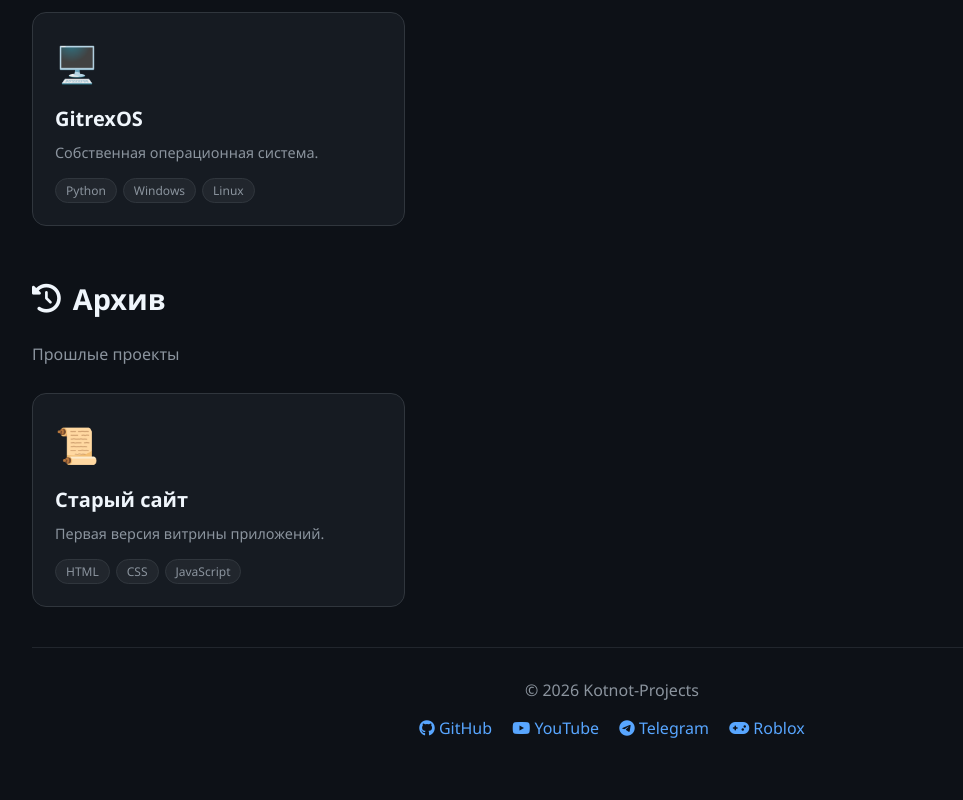
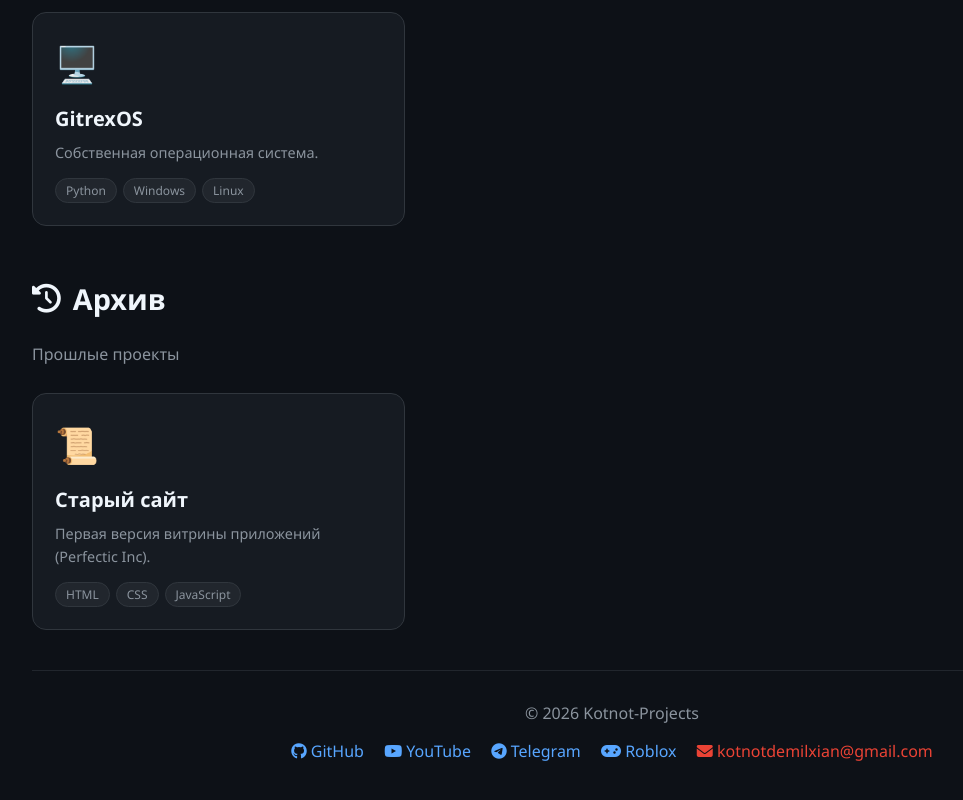
Before and after one commit to Kotnot-Projects/site, a plain HTML site: page index.html in a window 1280 px wide. Shown: the part 1722-2522 px from the top of the page, without its empty margins (28-991 px from the left). Drawn offline with Linux system fonts and the light colour scheme.

Commit message:
Update index.html

```diff
--- a/index.html
+++ b/index.html
@@ -21,6 +21,7 @@ header h1{font-size:2.2rem;color:#f0f6fc;margin-bottom:15px}
 .social-btn.youtube:hover{background:#ff0000;color:#fff}
 .social-btn.telegram:hover{background:#0088cc;color:#fff}
 .social-btn.roblox:hover{background:#e2231a;color:#fff}
+.social-btn.email:hover{background:#ea4335;color:#fff}
 .section-title{color:#f0f6fc;margin:50px 0 20px;font-size:1.8rem;display:flex;align-items:center;gap:12px;flex-wrap:wrap}
 .section-subtitle{color:#8b949e;margin-bottom:25px;font-size:1rem}
 .apps-grid{display:grid;grid-template-columns:repeat(auto-fill,minmax(300px,1fr));gap:20px}
@@ -57,6 +58,8 @@ header h1{font-size:2.2rem;color:#f0f6fc;margin-bottom:15px}
 footer{text-align:center;padding:30px 0;margin-top:40px;color:#8b949e;border-top:1px solid #21262d}
 footer a{color:#58a6ff;text-decoration:none;margin:0 8px}
 footer a:hover{text-decoration:underline}
+footer .email-footer{color:#ea4335;margin:0 8px;text-decoration:none}
+footer .email-footer:hover{text-decoration:underline}
 @media(max-width:600px){
   .logo{font-size:1.8rem}
   header h1{font-size:1.6rem}
@@ -76,6 +79,7 @@ footer a:hover{text-decoration:underline}
       <a href="https://www.youtube.com/@Kotnot01" class="social-btn youtube" target="_blank"><i class="fab fa-youtube"></i> YouTube</a>
       <a href="https://t.me/KotnotLive" class="social-btn telegram" target="_blank"><i class="fab fa-telegram"></i> Telegram</a>
       <a href="https://www.roblox.com/users/8357021075/profile" class="social-btn roblox" target="_blank"><i class="fas fa-gamepad"></i> Roblox</a>
+      <a href="mailto:kotnotdemilxian@gmail.com" class="social-btn email"><i class="fas fa-envelope"></i> Email</a>
     </div>
   </header>
 
@@ -106,6 +110,7 @@ footer a:hover{text-decoration:underline}
       <a href="https://www.youtube.com/@Kotnot01" target="_blank"><i class="fab fa-youtube"></i> YouTube</a>
       <a href="https://t.me/KotnotLive" target="_blank"><i class="fab fa-telegram"></i> Telegram</a>
       <a href="https://www.roblox.com/users/8357021075/profile" target="_blank"><i class="fas fa-gamepad"></i> Roblox</a>
+      <a href="mailto:kotnotdemilxian@gmail.com" class="email-footer"><i class="fas fa-envelope"></i> kotnotdemilxian@gmail.com</a>
     </div>
   </footer>
 </div>
@@ -129,7 +134,7 @@ const APPS = {
     title: 'Kotnot-C',
     short: 'Язык программирования + интерпретатор + IDE + компилятор.',
     desc: 'Kotnot-C — собственный язык программирования с XML-подобным синтаксисом для создания игр и приложений. Включает интерпретатор (лексер, парсер, AST, игровой цикл, 2D/3D графика), IDE на tkinter, компилятор для Windows и мобильную IDE для Android.',
-    platforms: ['Python', 'Windows', 'Linux', 'Android'], version: '1.0',
+    platforms: ['Python', 'Windows', 'Linux', 'Android'], version: '8.0',
     features: [
       'Собственный язык с тегами <class>, <func>, <var>',
       'Условия, циклы, функции, классы',
@@ -232,7 +237,7 @@ const APPS = {
     title: 'Gitrex Message',
     short: 'Мессенджер с друзьями, группами и админ-панелью.',
     desc: 'Мессенджер на tkinter + Firebase. Регистрация, вход, авто-вход по сохранённым сессиям, друзья, заявки, группы, роли (user / moderator / staff), админ-панель, блокировки, темы, RU/EN.',
-    platforms: ['Python', 'Windows', 'Linux'], version: '1.0',
+    platforms: ['Python', 'Windows', 'Linux'], version: '1.5',
     features: [
       'Регистрация и вход',
       'Авто-вход по сохранённым аккаунтам',
@@ -275,7 +280,7 @@ const APPS = {
     title: 'Kotnot_Sandbox',
     short: 'Браузерная песочница: карты, комнаты, боты, редактор .kmap.',
     desc: 'Браузерная игра-песочница. Выбор никнейма, комнаты, режимы, редактор карт 20×20 (.kmap), магазин скинов, настройки, аккаунты, режим исследования, день/ночь, счёт очков, инвентарь.',
-    platforms: ['Web', 'HTML', 'JavaScript'], version: '1.0',
+    platforms: ['Web', 'HTML', 'JavaScript'], version: '0.4 Beta',
     features: [
       'Ввод никнейма',
       'Комнаты: создание и подключение',
@@ -334,15 +339,17 @@ const APPS = {
   oldsite: {
     category: 'old', icon: '📜',
     title: 'Старый сайт',
-    short: 'Первая версия витрины приложений.',
-    desc: 'Первая версия сайта проекта — витрина приложений с документацией и ссылками на соцсети. Сохранён как история развития проекта.',
-    platforms: ['HTML', 'CSS', 'JavaScript'], version: '1.0',
+    short: 'Первая версия витрины приложений (Perfectic Inc).',
+    desc: 'Первая версия сайта проекта — витрина приложений с документацией и ссылками на соцсети. Ранее назывался Perfectic Inc. Сохранён как история развития проекта.',
+    platforms: ['HTML', 'CSS', 'JavaScript'], version: '-',
     features: [
       'Карточки приложений',
       'Документация по продуктам',
       'Ссылки на соцсети'
     ],
-    downloads: []
+    downloads: [
+      { label: 'Открыть старый сайт', icon: 'external-link-alt', link: 'https://kotnot.github.io/Perfectic-inc-site/' }
+    ]
   }
 };
 
```
